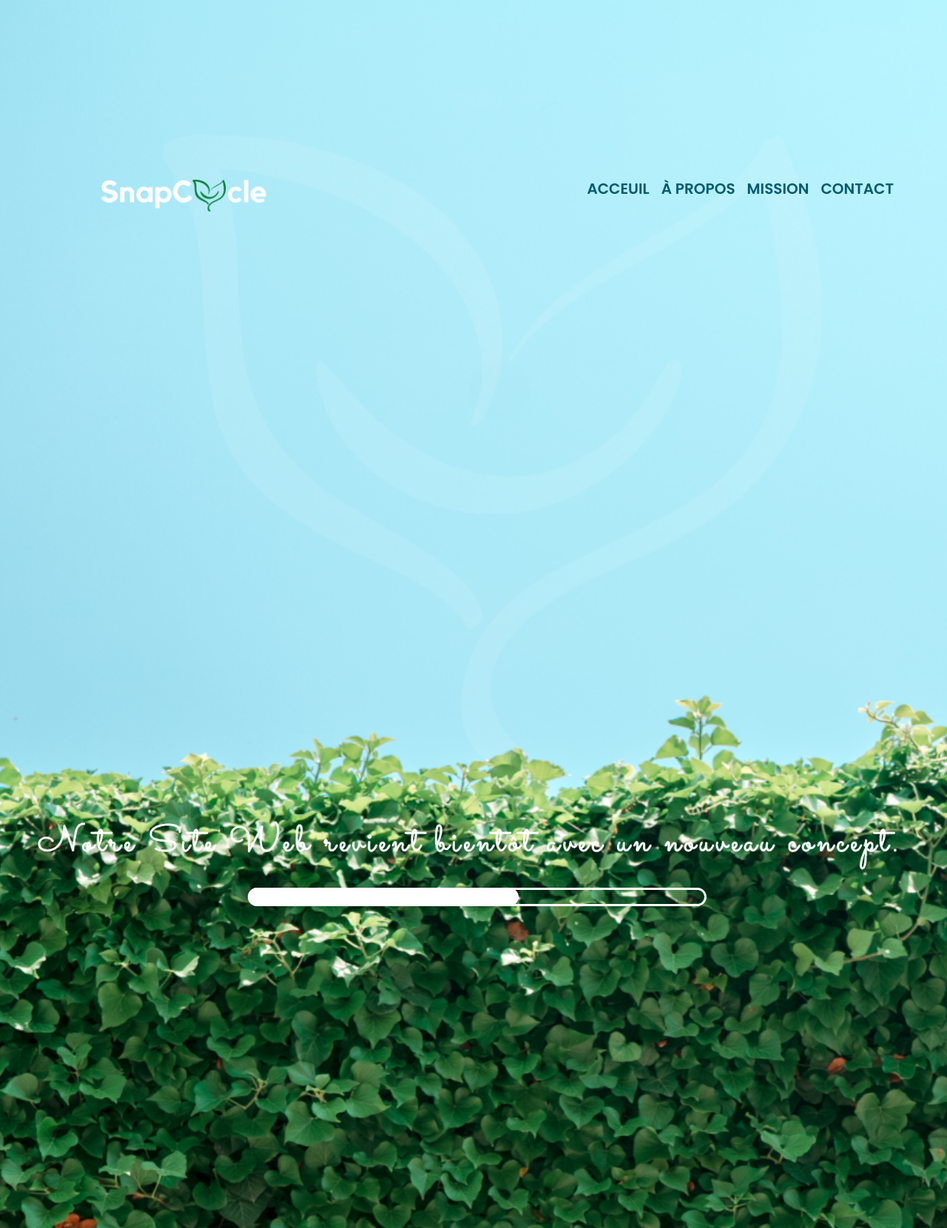
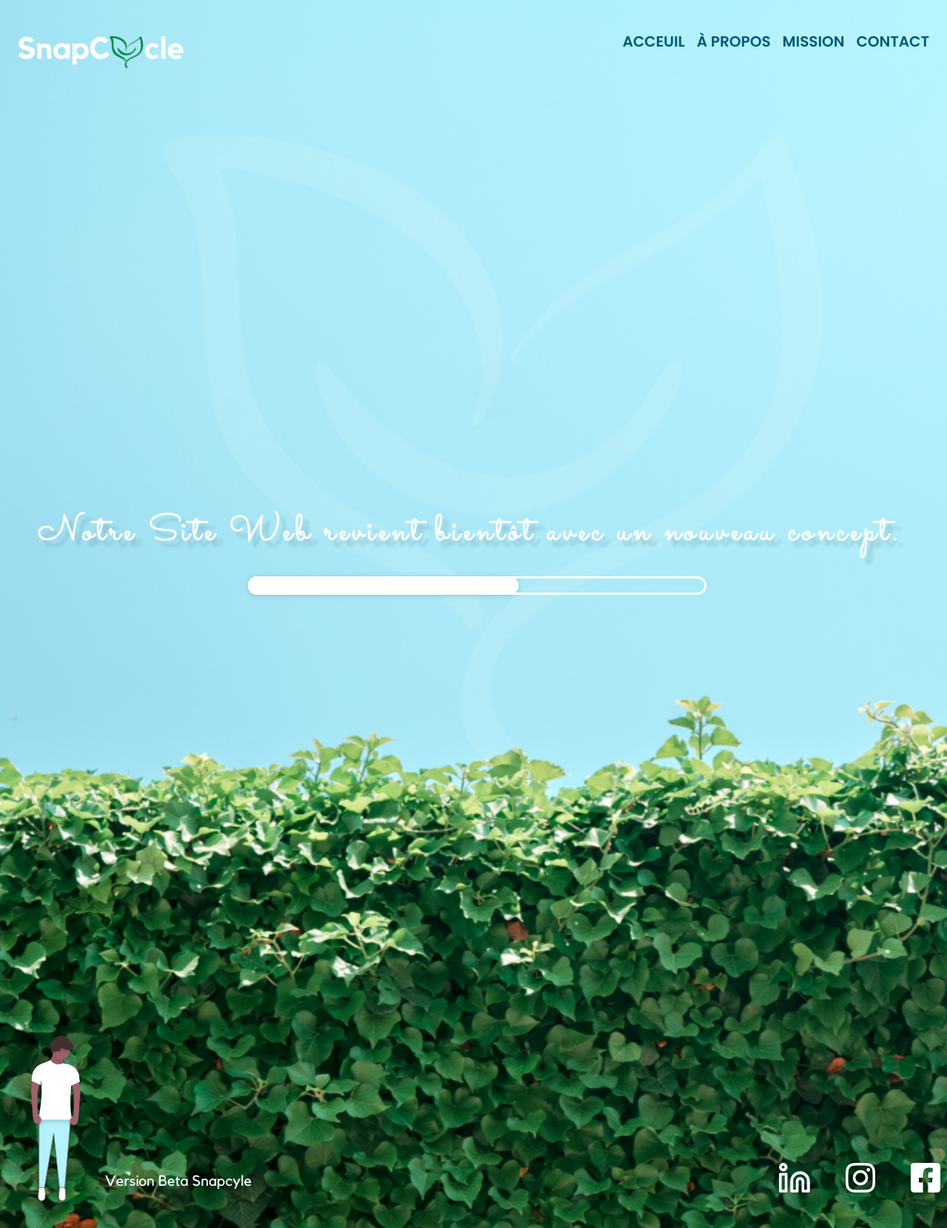
Before and after one commit to KenH2021/snapCycle_deploy, a Django app: page /acceuil/ in a window 1280 px wide. Shown: the whole page at 74% size. Run offline with Django 4.2, Linux system fonts and the light colour scheme.

Commit message:
welcome page layout update

```diff
--- a/snapcycle/templates/pages/acceuil.html
+++ b/snapcycle/templates/pages/acceuil.html
@@ -16,7 +16,8 @@
     border-width:10px !important;
     width:30vh;
       height:30vh;
-}
+    }
+
 </style>
 <!doctype html>
 <html lang="en">
@@ -39,12 +40,15 @@
     <title>SnapCycle</title>
   </head >
   <body >
-    <div ></div>
-    <!-- DEBUT NAV BAR -->
-    <div class="transition transition-2 is-active" >
-    <nav class="navbar navbar-expand-lg navbar-light mx-5 my-5 " >
+
+    <div class="transition transition-2 is-active d-flex flex-column " >
+      <!-- DEBUT NAV BAR -->
+
+    <nav class="navbar navbar-expand-lg navbar-light justify-content-between row " >
+
+    <div class="container-fluid">
         <a class="navbar-brand pt-4" href="">
-            <img src="{% static '/accueil/snapcycle_logo.png'  %}" alt="SnapCycle Logo"/>
+            <img   src="{% static '/accueil/snapcycle_logo.png'  %}" class="img-fluid" alt="SnapCycle Logo"/>
         </a>
         <button class="navbar-toggler" type="button" data-toggle="collapse" data-target="#navbarSupportedContent" aria-controls="navbarSupportedContent" aria-expanded="false" aria-label="Toggle navigation">
             <span class="navbar-toggler-icon"></span>
@@ -65,12 +69,12 @@
                 <a  class="nav-link nav-bar contactbtn"  >CONTACT</a>
             </li>
             </ul>
-        </div>
+        </div></div>
     </nav>
       <!-- FIN NAV BAR -->
 
-      <table style="height: 80vh; width: 100%;">
-        <tbody>
+      <table class="flex-fill row" >
+        <tbody class='col align-self-center'>
           <tr>
             <td class="align-middle ">
                 <div class="d-flex justify-content-center text-center align-self-baseline">
@@ -90,26 +94,25 @@
 
 
       <!-- Footer -->
-    <footer class="page-footer " >
+    <footer class="page-footer mt-auto row" >
 
-        <div class="container-fluid" >
+        <div class="container-fluid " >
             <div class="row d-flex justify-content-between">
                 <div class="d-flex flex-row" >
                     <h5 class="p-4 mg-4">
                          </h5>
-                         <img src="{% static '/accueil/personnage.png'  %}" alt="personnage"/>
+                         <img src="{% static '/accueil/personnage.png'  %}" class="img-fluid" alt="personnage"/>
                     <a class="p-4 mt-auto beta" href="/beta"> Version Beta Snapcyle  </a>
 
                 </div>
 
                 <div class="d-flex flex-row">
-                    <h5 class="p-4 mb-0 mt-auto img-fluid"> <img src="{% static '/accueil/icon-feather-linkedin.png'  %}"  alt="linkedin"/> </h5>
-                    <h5 class="p-4 mb-0 mt-auto img-fluid"> <img src="{% static '/accueil/icon-awesome-instagram.png'  %}" alt="instagram"/> </h5>
-                    <h5 class="p-4 mb-0 mt-auto img-fluid"> <img src="{% static '/accueil/icon-awesome-facebook-square.png'  %}" alt="facebook"/></h5>
+                    <h5 class="p-4 mb-0 mt-auto img-fluid"> <img src="{% static '/accueil/icon-feather-linkedin.png'  %}"  class="img-fluid" alt="linkedin"/> </h5>
+                    <h5 class="p-4 mb-0 mt-auto img-fluid"> <img src="{% static '/accueil/icon-awesome-instagram.png'  %}"  class="img-fluid" alt="instagram"/> </h5>
+                    <h5 class="p-4 mb-0 mt-auto img-fluid"> <img src="{% static '/accueil/icon-awesome-facebook-square.png'  %}" class="img-fluid" alt="facebook"/></h5>
                 </div>
             </div>`
         </div>
-
     </footer>
   </div>
 
@@ -117,24 +120,24 @@
 
 
     <table style="height: 75vh; width: 100%;">
-      <tbody>
+      <tbody >
         <tr>
           <td class="align-middle ">
               <div class="d-flex justify-content-center text-center align-self-center ">
-                <img src="{% static '/contact/Contact.png'  %}" alt="arrow"  >
+                <img src="{% static '/contact/Contact.png'  %}" class="img-fluid" alt="arrow"  >
               </div>
               <div class="d-flex justify-content-center text-center mx-auto">
 
               <div class ='rounded-circle borders border border-white text-center mx-5 d-flex align-items-center flex-column' >
-                <img src="{% static '/contact/arrow.png'  %}" alt="arrow"  style="height: 12vh; margin-top:auto">
-                <p style="margin-bottom:auto"  class ='text-contact'> Québec, Canada </p>
+                <img src="{% static '/contact/arrow.png'  %}" alt="arrow" class="img-fluid"  style="height: 12vh; margin-top:auto">
+                <p style="margin-bottom:auto"  class ='text-contact '> Québec, Canada </p>
             </div>
             <div class ='rounded-circle borders border border-white text-center mx-5 d-flex align-items-center flex-column' >
-              <img src="{% static '/contact/mail.png'  %}" alt="mail" style="height: 12vh; margin-top:auto" />
+              <img src="{% static '/contact/mail.png'  %}" alt="mail" class="img-fluid" style="height: 12vh; margin-top:auto" />
               <p style="margin-bottom:auto"  class ='text-contact'> info@snapcycle.ca </p>
               </div>
             <div class ='rounded-circle borders border border-white text-center mx-5 d-flex align-items-center flex-column' >
-                <img src="{% static '/contact/phone.png'  %}" alt="phone" style="height: 12vh; margin-top:auto" />
+                <img src="{% static '/contact/phone.png'  %}" alt="phone"  class="img-fluid" style="height: 12vh; margin-top:auto" />
                 <p style="margin-bottom:auto "  class ='text-contact'> +1 581 922 5952 </p>
               </div>
               </div>
```
Also changed, not shown: snapcycle/static/accueil/snapcycle_logo.png, 3 other files.
